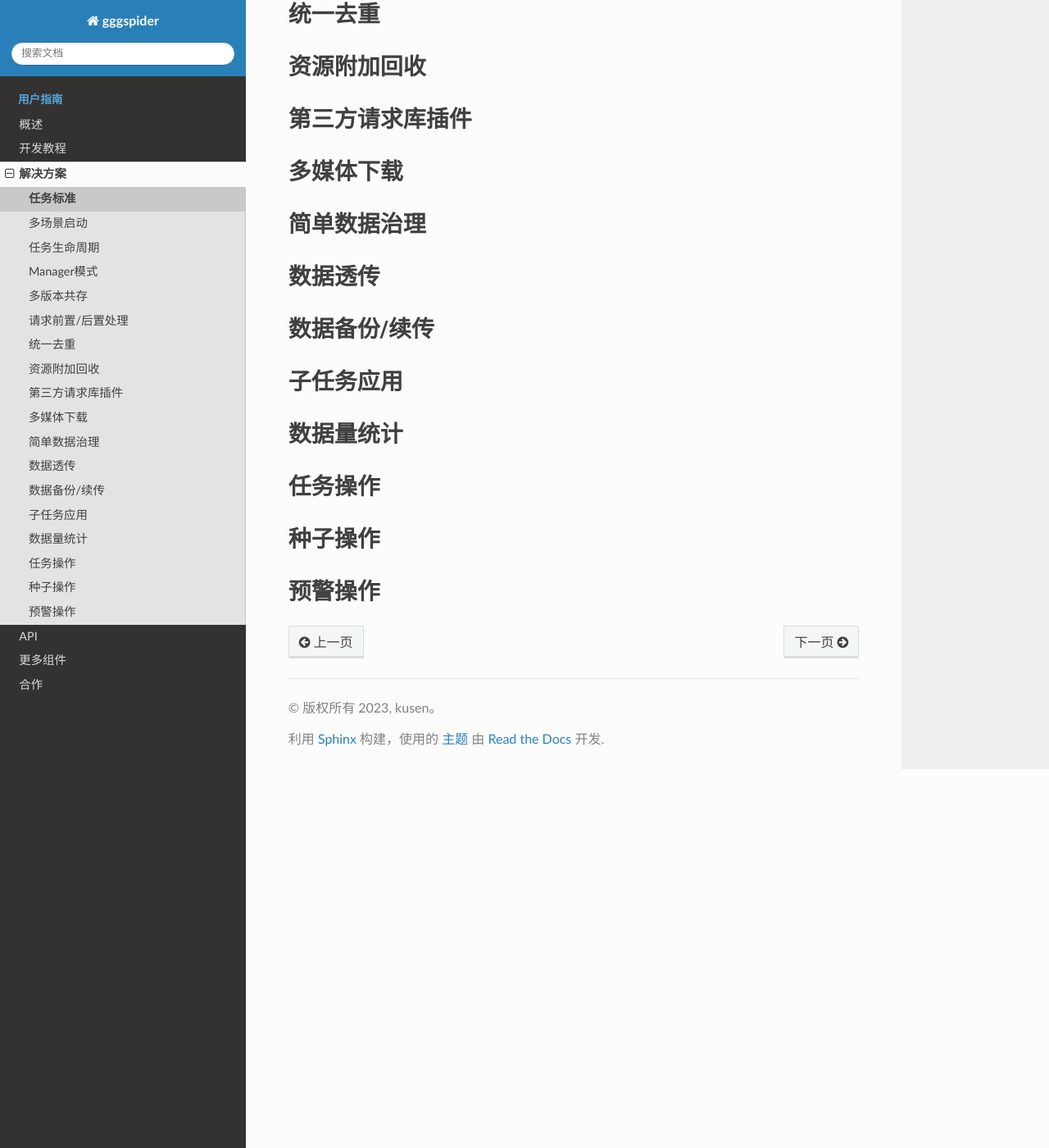
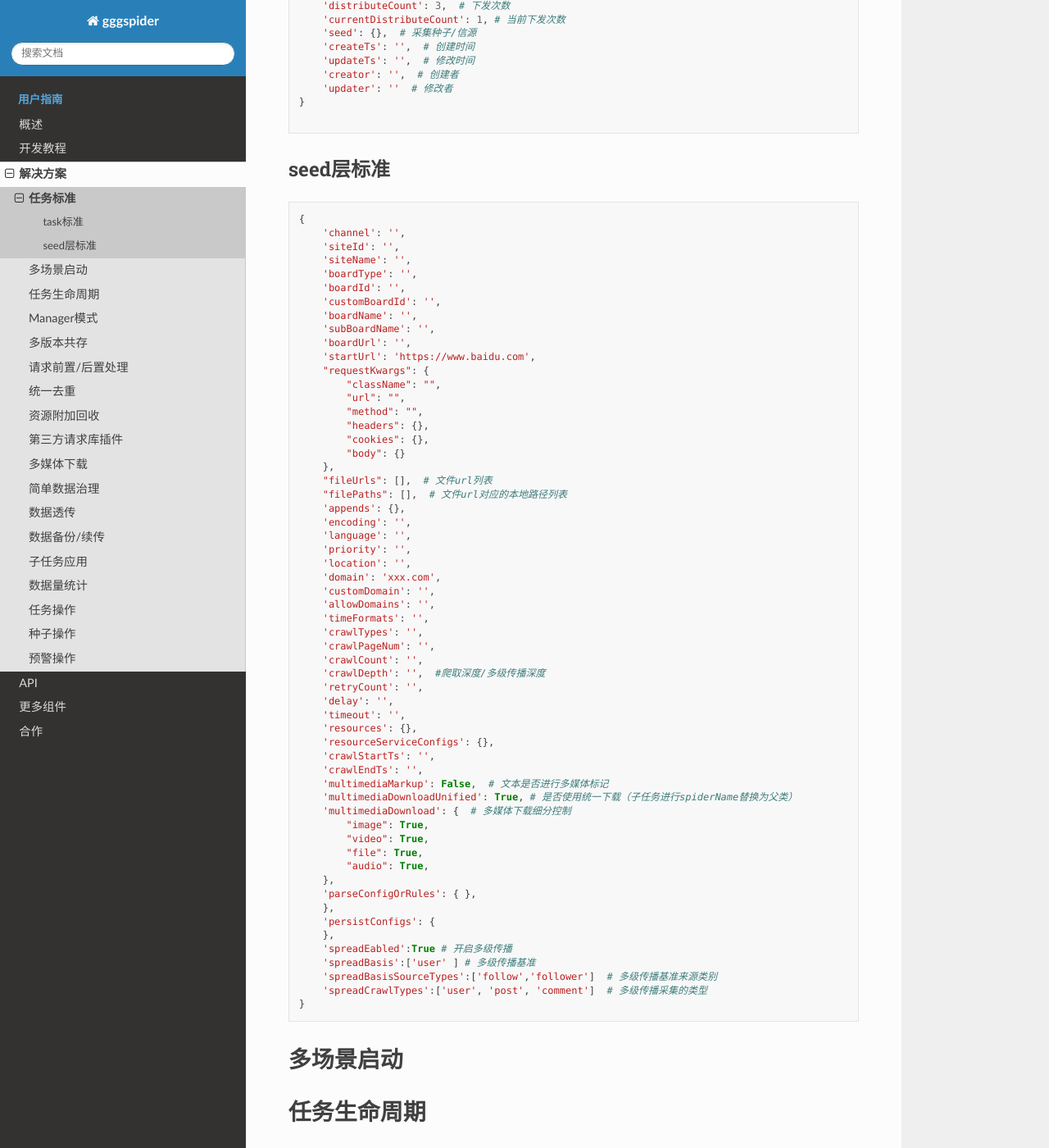
Before and after one commit to kusen-alpha/gggspider-docs, a Sphinx documentation site: the page built from source/solutions/solutions.md, in a window 1280 px wide and 1400 px high, scrolled down 493 px. Shown: the whole window at 82% size. Built offline with Sphinx 7.4.7 and the Read the Docs theme 2.0.0, drawn with Linux system fonts in a browser that asks for light colours; some of the changed text lies outside the part shown.

Commit message:
完善文档

````diff
--- a/source/solutions/solutions.md
+++ b/source/solutions/solutions.md
@@ -1,5 +1,93 @@
 # 任务标准
+## task标准
+```
+{
+    'id': '',  # 任务id
+    'parentId': '',  # 父任务id
+    'type': '',  # 任务类型,普通任务/多媒体下载任务
+    'executeType': '',  # 一次性任务/常态化任务
+    'status': '',  # 任务状态
+    'sourceTasks': [],  # 来源任务
+    'spiderId': '',  # 采集器id
+    'spiderType': 'test',  # 采集器类别
+    'platformName': '',  # 平台名
+    'spiderName': 'test',  # 采集器名，spiderType+'/'+platformName
+    'spiderManagerName': '',  # 管理者采集器名
+    'spiderVersion': '',  # web/pc/api/app
+    'duplicateEnabled': True,  # 是否去重
+    'feedbackEnabled': False, # 是否需要反馈
+    'distributeCount': 3,  # 下发次数
+    'currentDistributeCount': 1, # 当前下发次数
+    'seed': {},  # 采集种子/信源
+    'createTs': '',  # 创建时间
+    'updateTs': '',  # 修改时间
+    'creator': '',  # 创建者
+    'updater': ''  # 修改者
+}
 
+
+```
+## seed层标准
+```
+{
+    'channel': '',
+    'siteId': '',
+    'siteName': '',
+    'boardType': '',
+    'boardId': '',
+    'customBoardId': '',
+    'boardName': '',
+    'subBoardName': '',
+    'boardUrl': '',
+    'startUrl': 'https://www.baidu.com',
+    "requestKwargs": {
+        "className": "",
+        "url": "",
+        "method": "",
+        "headers": {},
+        "cookies": {},
+        "body": {}
+    },
+    "fileUrls": [],  # 文件url列表
+    "filePaths": [],  # 文件url对应的本地路径列表
+    'appends': {},
+    'encoding': '',
+    'language': '',
+    'priority': '',
+    'location': '',
+    'domain': 'xxx.com',
+    'customDomain': '',
+    'allowDomains': '',
+    'timeFormats': '',
+    'crawlTypes': '',
+    'crawlPageNum': '',
+    'crawlCount': '',
+    'crawlDepth': '',  #爬取深度/多级传播深度
+    'retryCount': '',
+    'delay': '',
+    'timeout': '',
+    'resources': {},
+    'resourceServiceConfigs': {},
+    'crawlStartTs': '',
+    'crawlEndTs': '',
+    'multimediaMarkup': False,  # 文本是否进行多媒体标记
+    'multimediaDownloadUnified': True, # 是否使用统一下载（子任务进行spiderName替换为父类）
+    'multimediaDownload': {  # 多媒体下载细分控制
+        "image": True,
+        "video": True,
+        "file": True,
+        "audio": True,
+    },
+    'parseConfigOrRules': { },
+    },
+    'persistConfigs': {
+    },
+    'spreadEabled':True # 开启多级传播
+    'spreadBasis':['user' ] # 多级传播基准
+    'spreadBasisSourceTypes':['follow','follower']  # 多级传播基准来源类别
+    'spreadCrawlTypes':['user', 'post', 'comment']  # 多级传播采集的类型
+}
+```
 # 多场景启动
 
 # 任务生命周期
````
Also changed, not shown: source/about/about.md (+1 -1 lines), source/more/more.md (+1 -1 lines).
